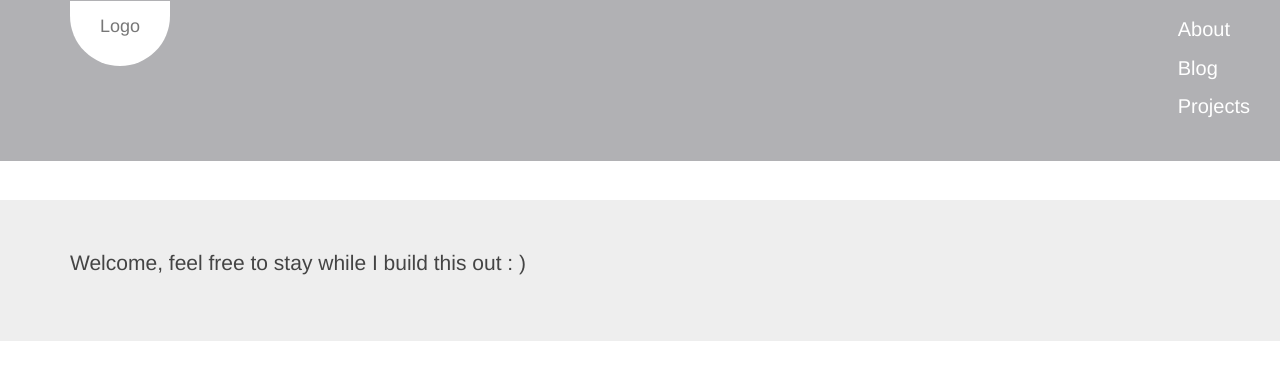
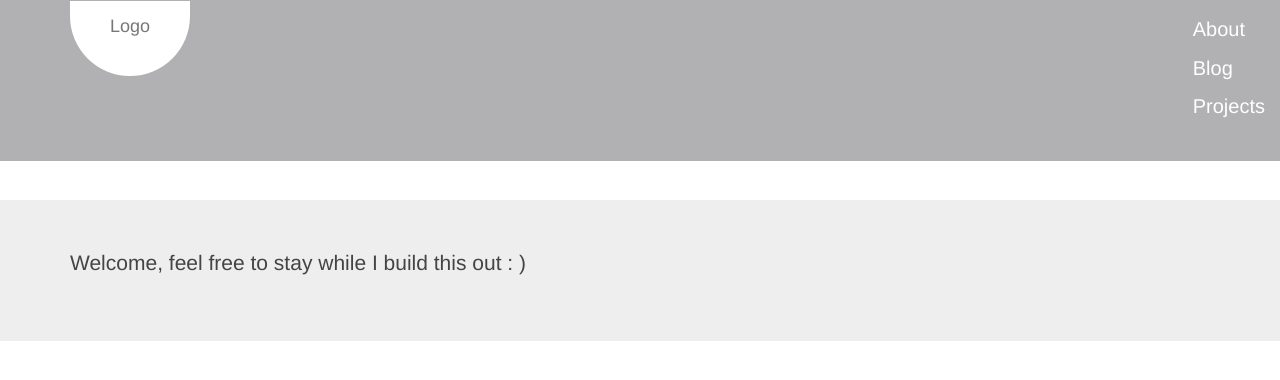
Before and after one commit to tomhohenstein/tomhohenstein.github.io, a Jekyll site: the page built from index.html, in a window 1280 px wide. Shown: the top 380 px of the page. Built offline with Jekyll 4.4.1, drawn with Linux system fonts in a browser that asks for light colours.

Commit message:
nav iPhone alignment fix

```diff
--- a/assets/css/style.scss
+++ b/assets/css/style.scss
@@ -94,7 +94,7 @@ p {
 	background-color: $background-w;
 	float: none;
 	margin: 0 25px;
-	padding: 15px 30px 30px 30px;
+	padding: 15px 40px 40px 40px;
 }
 
 .navbar-default .navbar-brand:hover {
@@ -103,7 +103,7 @@ p {
 
 .navbar-header {
     float: left;
-    padding: 0 15px 15px 15px;
+    padding: 0 0 15px 15px;
     width: 100%;
 }
 
```
Also changed, not shown: 2 other files.
